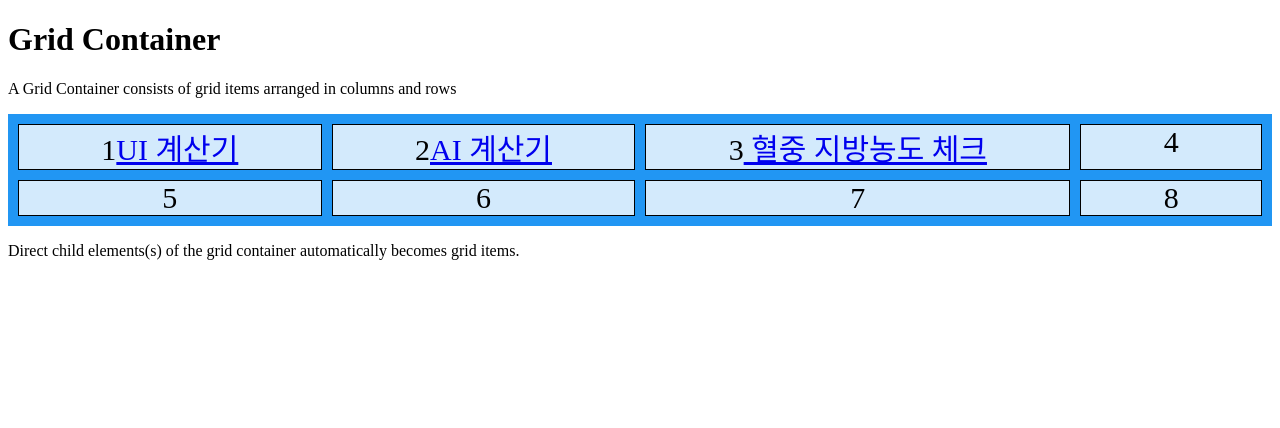
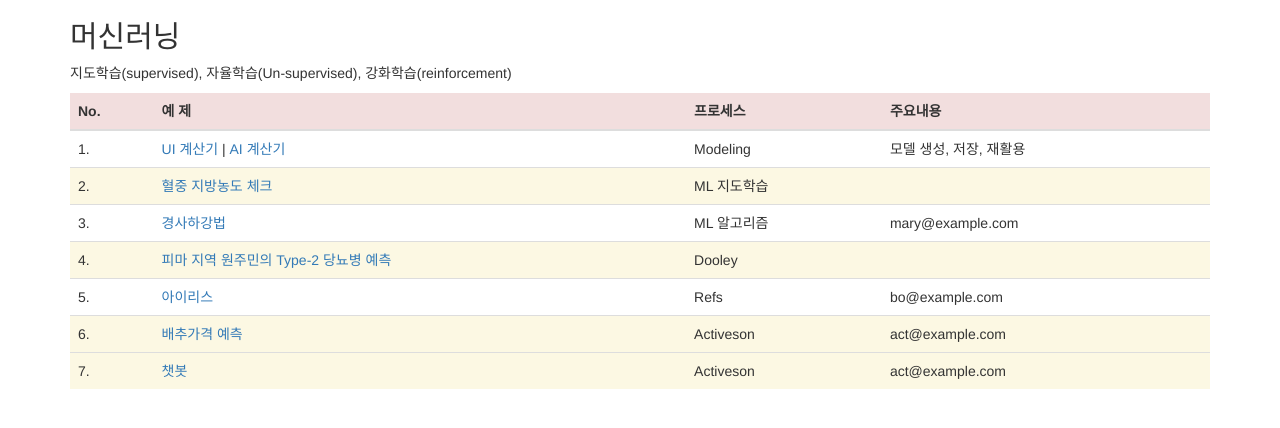
Before and after one commit to lee70708/ezen_tensorflow_day6, a Flask app: template templates/home.html in a window 1280 px wide. Shown: the top 428 px of the page. Run offline with Flask 2, Linux system fonts and the light colour scheme; the template is opened without the code that fills it, so the values that code supplies are empty; some libraries are stand-ins or nearby versions.

Commit message:
20190518 1500

```diff
--- a/app.py
+++ b/app.py
@@ -2,6 +2,9 @@ from flask import Flask, render_template, request, jsonify
 from member.controller import MemberController
 from ai_calc.controller import CalcController
 from blood.controller import BloodController
+from gradient_descent.controller import GradientDescentController
+from iris.controller import IrisController
+from blood.model import BloodModel
 
 import re
 
@@ -94,11 +97,30 @@ def blood():
     weight = request.form['weight']
     age = request.form['age']
     print('몸무게 : {}, 나이 : {}'.format(weight, age))
+    model = BloodModel('blood/data/data.txt')
+    raw_data = model.create_raw_data()
+    render_params = {}
+    value = model.create_model(raw_data, weight, age)
+    render_params['result'] = value
+    return render_template('blood.html', **render_params)
 
-    c = BloodController(weight, age)
-    result = c.blood()
+    # c = BloodController(weight, age)
+    # result = c.blood()
+    #
+    # return ''
 
-    return ''
+@app.route('/gradient_descent', methods=['GET','POST'])
+def gradient_descent():
+    ctrl = GradientDescentController()
+    name = ctrl.service_model()
+    return render_template('gradient_descent.html', name=name)
+
+@app.route('/iris', methods=['GET','POST'])
+def iris():
+    ctrl = IrisController()
+    result = ctrl.service_model()
+    return render_template('iris.html', result=result)
+
 
 
 if __name__ == '__main__':
--- /dev/null
+++ b/gradient_descent/__init__.py
@@ -0,0 +1,5 @@
+from gradient_descent.model import GradientDescentModel
+
+if __name__ == '__main__':
+    model = GradientDescentModel()
+    model.create_model()
--- /dev/null
+++ b/iris/__init__.py
@@ -0,0 +1,5 @@
+from iris.model import IrisModel
+
+if __name__ == '__main__':
+    model = IrisModel()
+    model.create_model()
--- a/templates/home.html
+++ b/templates/home.html
@@ -1,41 +1,73 @@
 <!DOCTYPE html>
-<html>
+<html lang="en">
 <head>
-<style>
-.grid-container {
-  display: grid;
-  grid-template-columns: auto auto auto auto;
-  grid-gap: 10px;
-  background-color: #2196F3;
-  padding: 10px;
-}
-
-.grid-container > div {
-  background-color: rgba(255, 255, 255, 0.8);
-  border: 1px solid black;
-  text-align: center;
-  font-size: 30px;
-}
-</style>
+  <title>Bootstrap Example</title>
+  <meta charset="utf-8">
+  <meta name="viewport" content="width=device-width, initial-scale=1">
+  <link rel="stylesheet" href="https://maxcdn.bootstrapcdn.com/bootstrap/3.4.0/css/bootstrap.min.css">
+  <script src="https://ajax.googleapis.com/ajax/libs/jquery/3.4.0/jquery.min.js"></script>
+  <script src="https://maxcdn.bootstrapcdn.com/bootstrap/3.4.0/js/bootstrap.min.js"></script>
 </head>
 <body>
 
-<h1>Grid Container</h1>
-
-<p>A Grid Container consists of grid items arranged in columns and rows</p>
-
-<div class="grid-container">
-  <div>1<a href="/move/ui_calc">UI 계산기</a></div>
-  <div>2<a href="/move/ai_calc">AI 계산기</a></div>
-  <div>3<a href="/move/blood"> 혈중 지방농도 체크</a> </div>
-  <div>4</div>
-  <div>5</div>
-  <div>6</div>
-  <div>7</div>
-  <div>8</div>
+<div class="container">
+  <h2>머신러닝</h2>
+  <p>지도학습(supervised), 자율학습(Un-supervised), 강화학습(reinforcement)</p>
+  <table class="table">
+    <thead>
+      <tr class="danger">
+        <th>No. </th>
+        <th>예 제</th>
+        <th>프로세스</th>
+        <th>주요내용</th>
+      </tr>
+    </thead>
+    <tbody>
+      <tr >
+        <td>1. </td>
+        <td><a href="/move/ui_calc">UI 계산기</a> | <a href="/move/ai_calc">AI 계산기</a> </td>
+        <td>Modeling</td>
+        <td>모델 생성, 저장, 재활용</td>
+      </tr>
+      <tr class="warning">
+        <td>2. </td>
+        <td><a href="/move/blood"> 혈중 지방농도 체크</a></td>
+        <td>ML 지도학습</td>
+        <td></td>
+      </tr>
+      <tr >
+        <td>3. </td>
+        <td><a href="/move/gradient_descent">경사하강법</a></td>
+        <td>ML 알고리즘</td>
+        <td>mary@example.com</td>
+      </tr>
+      <tr class="warning">
+        <td>4. </td>
+        <td><a href="/move/blood"> 피마 지역 원주민의 Type-2 당뇨병 예측 </a></td>
+        <td>Dooley</td>
+        <td></td>
+      </tr>
+      <tr >
+        <td>5. </td>
+        <td><a href="/move/iris"> 아이리스 </a></td>
+        <td>Refs</td>
+        <td>bo@example.com</td>
+      </tr>
+      <tr class="warning">
+        <td>6. </td>
+        <td><a href="/move/cabbage"> 배추가격 예측 </a></td>
+        <td>Activeson</td>
+        <td>act@example.com</td>
+      </tr>
+    <tr class="warning">
+        <td>7. </td>
+        <td><a href="/move/chatbot"> 챗봇 </a></td>
+        <td>Activeson</td>
+        <td>act@example.com</td>
+      </tr>
+    </tbody>
+  </table>
 </div>
-
-<p>Direct child elements(s) of the grid container automatically becomes grid items.</p>
 
 </body>
 </html>
```
Also changed, not shown: ai_calc/__init__.py (+9 -0 lines), gradient_descent/controller.py (added, +26 -0 lines), gradient_descent/model.py (added, +25 -0 lines), iris/controller.py (added, +33 -0 lines), iris/model.py (added, +26 -0 lines), templates/gradient_descent.html (added, +29 -0 lines), templates/iris.html (added, +32 -0 lines), static/img/gradient_descent.svg (added), static/img/iris.png (added), static/img/iris_real.png (added), 5 other files.
